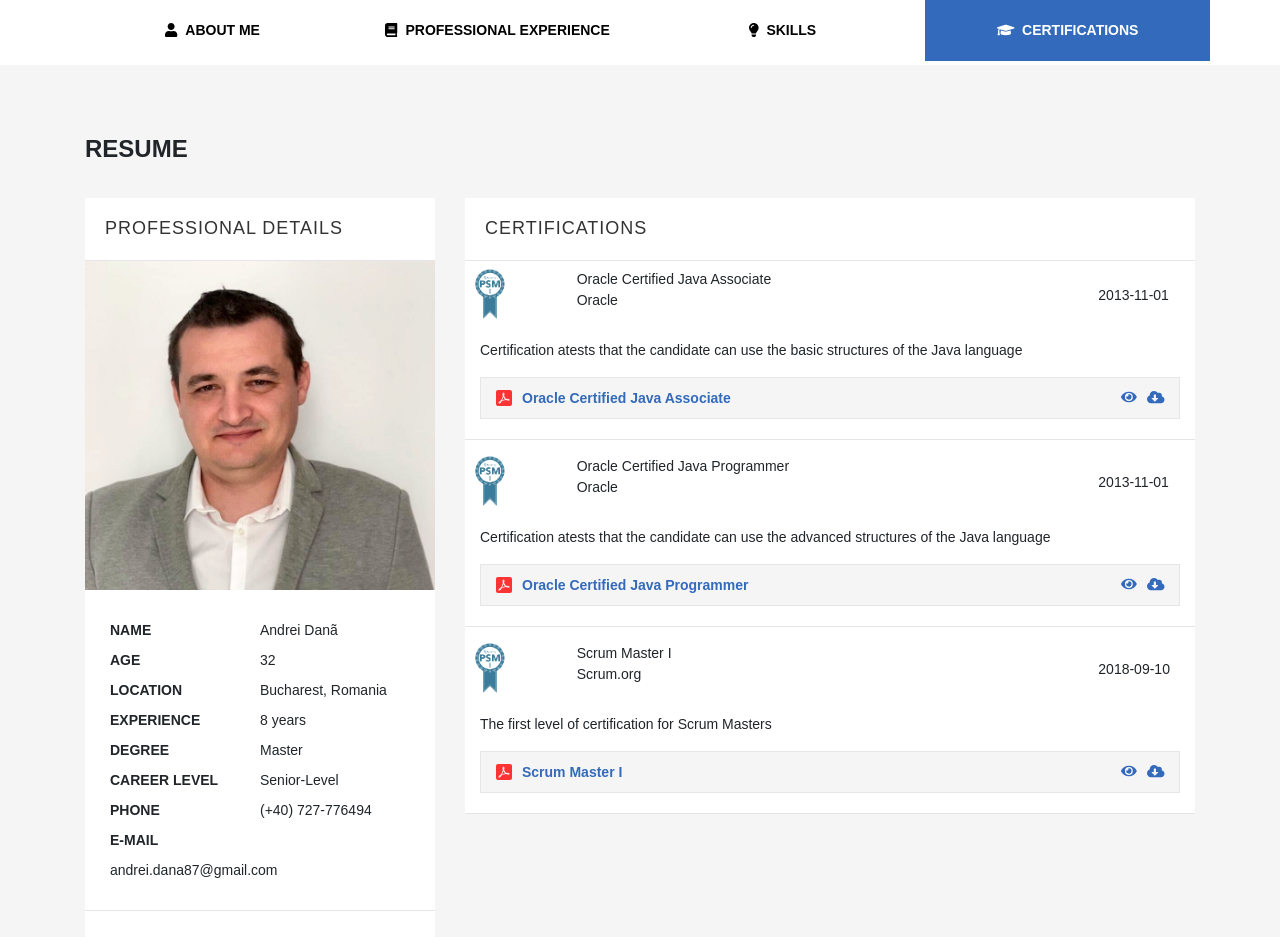
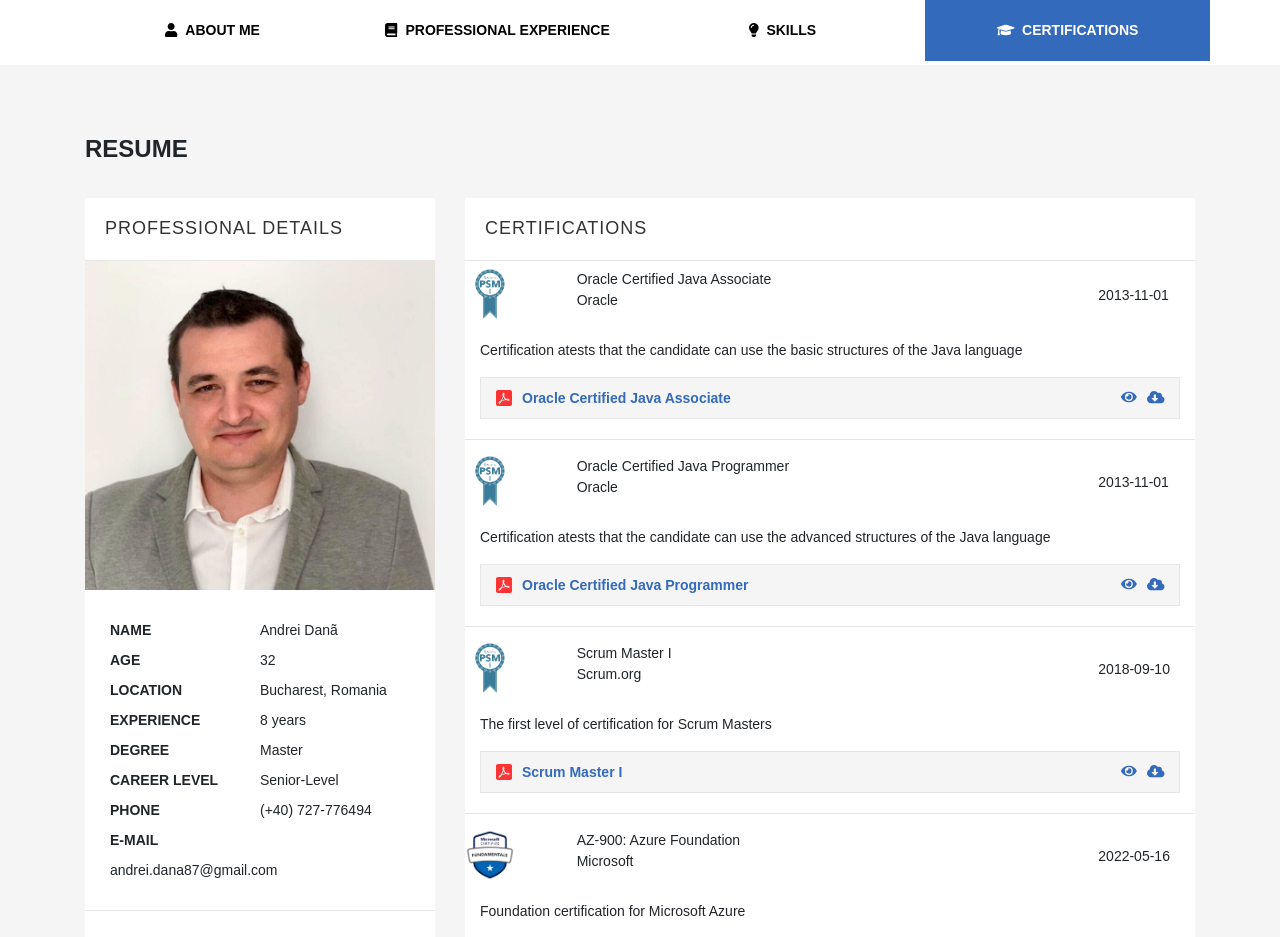
Before and after one commit to andreidana/react-cv, a React (Create React App) app: page /certifications in a window 1280 px wide. Shown: the top 937 px of the page. Built offline with nearby package versions, Linux system fonts and the light colour scheme.

Commit message:
add Azure AZ-900 certification

```diff
--- a/src/StaticData/certifications.js
+++ b/src/StaticData/certifications.js
@@ -1,4 +1,5 @@
 import psm from '../Assets/Certifications/psmi.png';
+import az900 from '../Assets/Certifications/az-900.png';
 
 const certificationsList = [
   {
@@ -22,6 +23,13 @@
     dateAchieved: '2018-09-10',
     emitent: 'Scrum.org',
     description: 'The first level of certification for Scrum Masters',
+  }, {
+    idx: 4,
+    logo: az900,
+    name: 'AZ-900: Azure Foundation',
+    dateAchieved: '2022-05-16',
+    emitent: 'Microsoft',
+    description: 'Foundation certification for Microsoft Azure',
   },
 ];
 
```
Also changed, not shown: src/Assets/Certifications/az-900.png (added).
